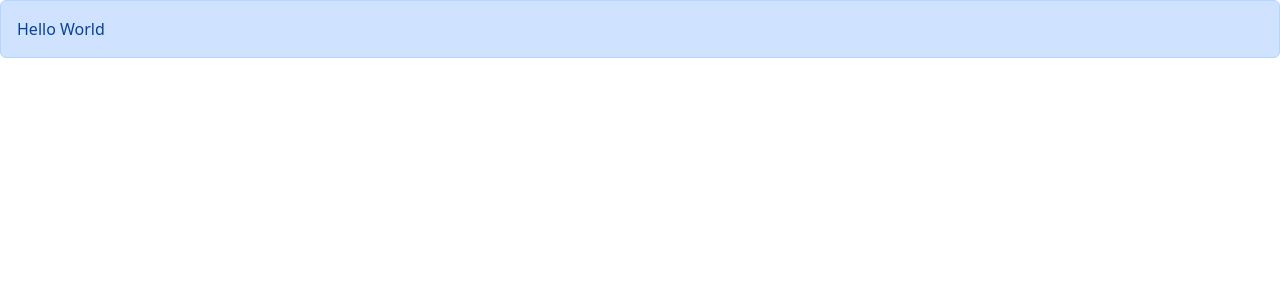
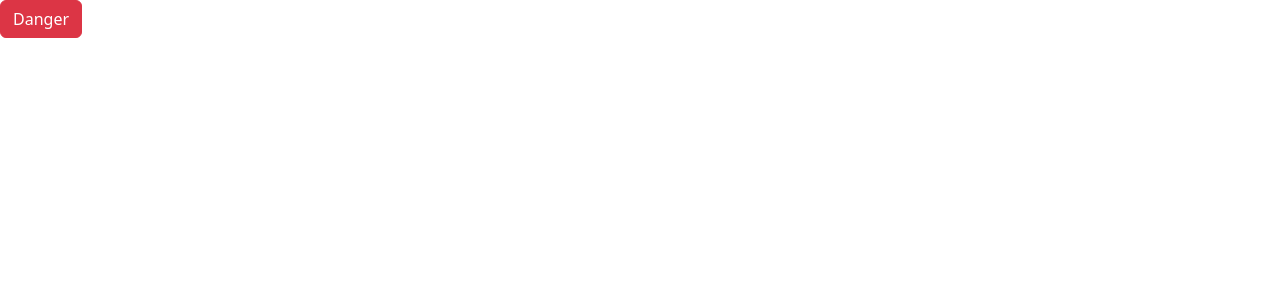
Before and after one commit to akindu-k/react-app, a React (Vite) app: page / in a window 1280 px wide. Shown: the top 300 px of the page. Built offline with nearby package versions, Linux system fonts and the light colour scheme.

Commit message:
Refactor App component to use Button instead of Alert

```diff
--- a/src/App.tsx
+++ b/src/App.tsx
@@ -1,10 +1,9 @@
-import Alert from './Components/Alert';
+import Button from './Components/Button';
+import Alert from './Components/Button';
 
 function App() {
   return (
-    <Alert>
-      Hello World
-    </Alert>
+    <Button/>
   );
 }
 
--- /dev/null
+++ b/src/Components/Button.tsx
@@ -0,0 +1,9 @@
+import React from 'react'
+
+const Button = () => {
+  return (
+    <div><button type="button" className="btn btn-danger">Danger</button></div>
+  )
+}
+
+export default Button;
```
